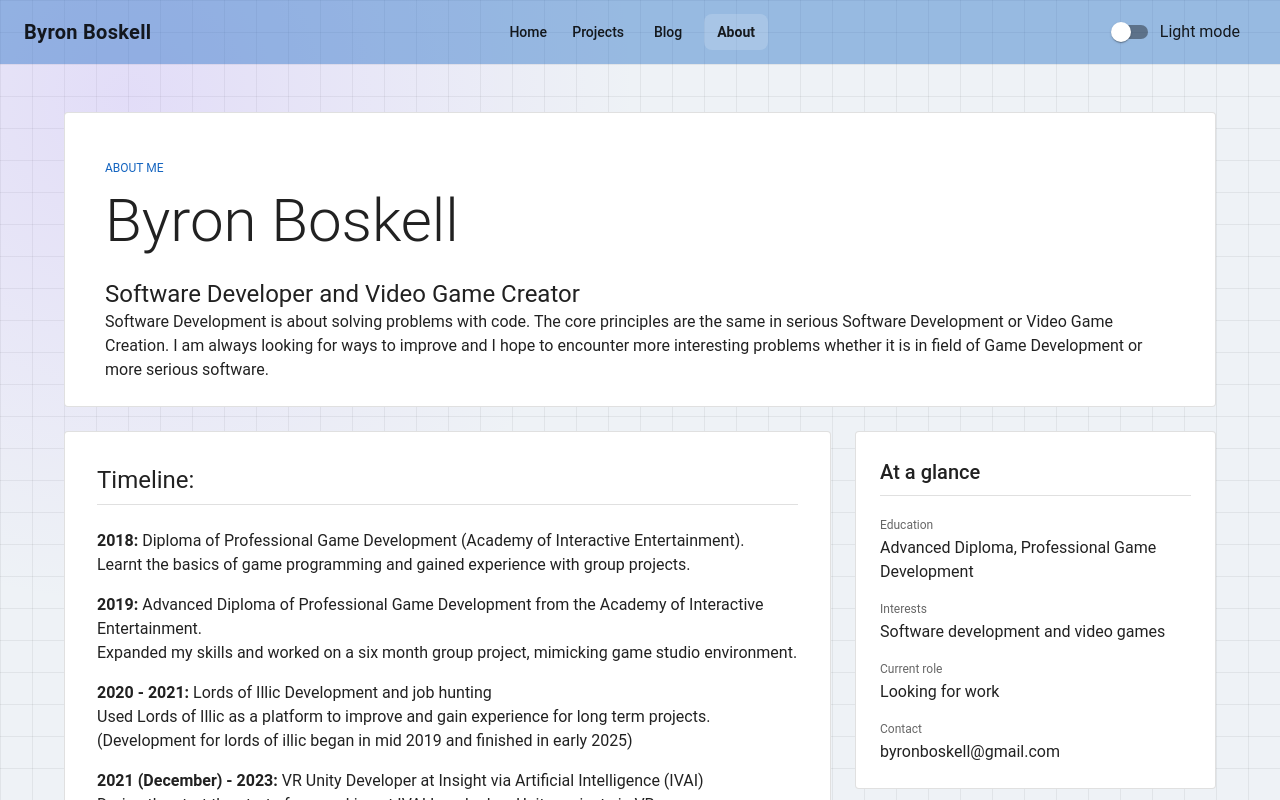
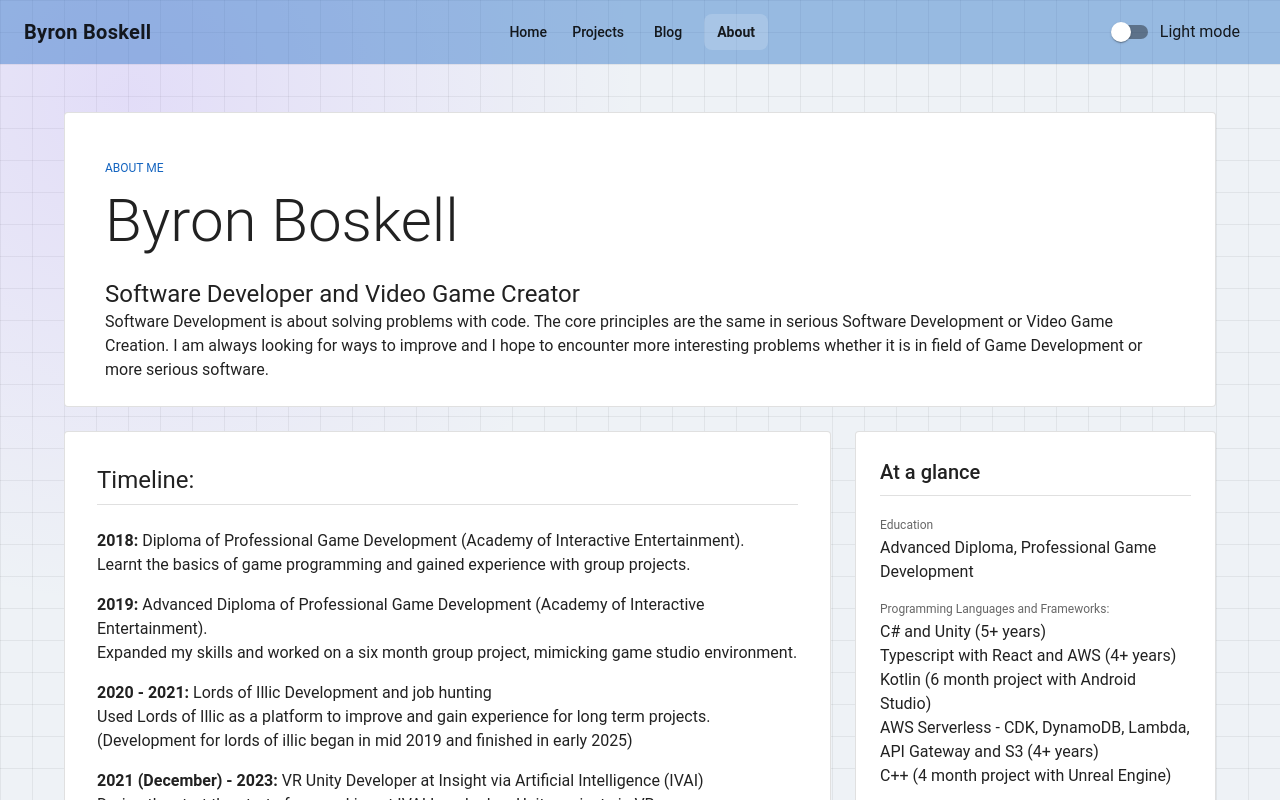
Before and after one commit to byronboskell/byronboskell.github.io, a React (Vite) app in the folder bbportfolio/: page /#/about in a window 1280 px wide. Shown: the top 800 px of the page. Built offline with nearby package versions, Linux system fonts and the light colour scheme.

Commit message:
about-page: adding programming experience

```diff
--- a/bbportfolio/src/components/info-panel.tsx
+++ b/bbportfolio/src/components/info-panel.tsx
@@ -19,15 +19,15 @@ const InfoPanel: React.FC = () => (
                     </Box>
                     <Box>
                         <Typography variant="caption" color="text.secondary">
-                            Interests
+                            Programming Languages and Frameworks:
                         </Typography>
-                        <Typography>Software development and video games</Typography>
-                    </Box>
-                    <Box>
-                        <Typography variant="caption" color="text.secondary">
-                            Current role
+                        <Typography>C# and Unity (5+ years)</Typography>
+                        <Typography>Typescript with React and AWS (4+ years)</Typography>
+                        <Typography>Kotlin (6 month project with Android Studio)</Typography>
+                        <Typography>
+                            AWS Serverless - CDK, DynamoDB, Lambda, API Gateway and S3 (4+ years)
                         </Typography>
-                        <Typography>Looking for work</Typography>
+                        <Typography>C++ (4 month project with Unreal Engine)</Typography>
                     </Box>
                     <Box>
                         <Typography variant="caption" color="text.secondary">
--- a/bbportfolio/src/pages/about-page.tsx
+++ b/bbportfolio/src/pages/about-page.tsx
@@ -50,8 +50,8 @@ const AboutPage: React.FC = () => (
                             </Stack>
                             <Stack>
                                 <Typography >
-                                    <b>2019:</b> Advanced Diploma of Professional Game Development from
-                                    the Academy of Interactive Entertainment.
+                                    <b>2019:</b> Advanced Diploma of Professional Game Development
+                                    (Academy of Interactive Entertainment).
                                 </Typography>
                                 <Typography >
                                     Expanded my skills and worked on a six month group project, mimicking game studio environment.
```
